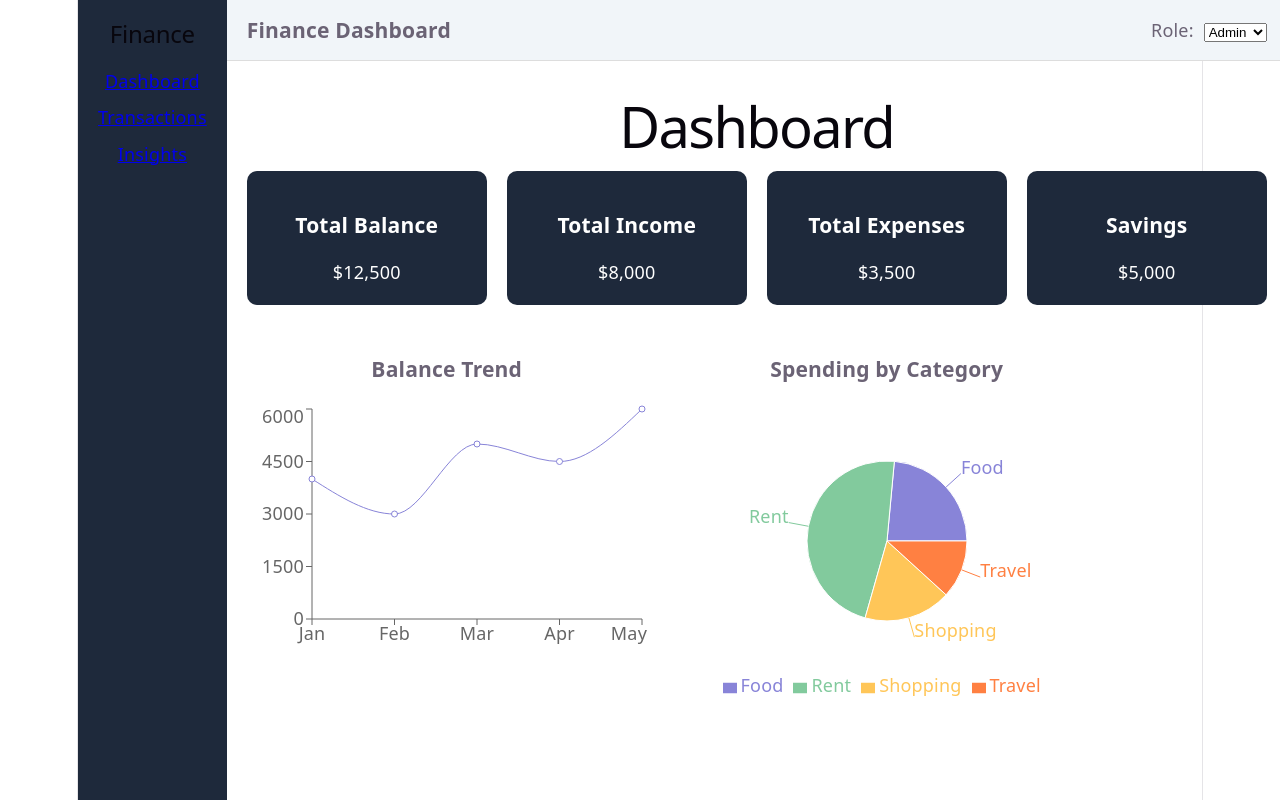
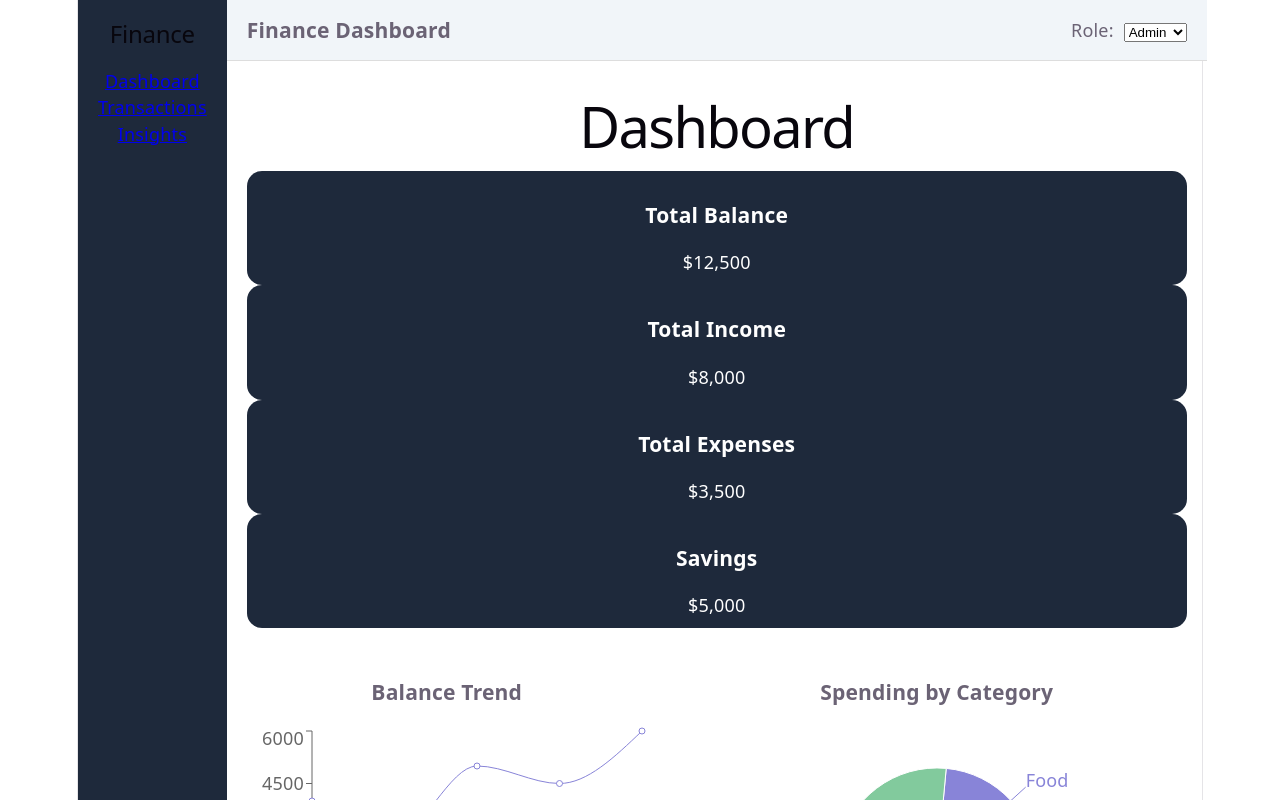
Before and after one commit to Hima001-dev/Finance-dashboard, a React (Vite) app: page / in a window 1280 px wide. Shown: the top 800 px of the page. Built offline with nearby package versions, Linux system fonts and the light colour scheme.

Commit message:
Improved responsive layout and added empty state handling

```diff
--- a/src/components/dashboard/Charts.jsx
+++ b/src/components/dashboard/Charts.jsx
@@ -42,12 +42,12 @@ const Charts = () => {
 
       <div>
         <h3>Spending by Category</h3>
-        <PieChart width={400} height={300}>
+        <PieChart width={500} height={310}>
           <Pie
             data={pieData}
             cx="50%"
             cy="50%"
-            outerRadius={80}
+            outerRadius={100}
             dataKey="value"
             label={({name}) =>name}
           >
--- a/src/components/dashboard/SummaryCards.jsx
+++ b/src/components/dashboard/SummaryCards.jsx
@@ -25,17 +25,18 @@ const SummaryCards = () => {
 };
 
 const styles = {
-  container: {
+  cardscontainer: {
     display: "flex",
+    flexWrap: "wrap",
     gap: "20px",
-    marginTop: "20px",
   },
   card: {
     background: "#1e293b",
     color: "white",
-    padding: "20px",
-    borderRadius: "10px",
-    width: "200px",
+    padding: "10px",
+    borderRadius: "15px",
+    minwidth: "200px",
+    flex: "1",
   },
 };
 
--- a/src/components/layout/Layout.jsx
+++ b/src/components/layout/Layout.jsx
@@ -21,6 +21,7 @@ const Layout = ({ children }) => {
 const styles = {
   container: {
     display: "flex",
+    minHeight: "100vh",
   },
   main: {
     flex: 1,
--- a/src/components/layout/Sidebar.jsx
+++ b/src/components/layout/Sidebar.jsx
@@ -25,9 +25,12 @@ const styles = {
     listStyle: "none",
     padding: 0,
     marginTop: "20px",
-    display: "flex",
-    flexDirection: "column",
-    gap: "10px",
+  },
+  link: {
+    color: "white",
+    textDecoration: "none",
+    display: "block",
+    margin: "10px 0",
   },
 };
 
--- a/src/components/transactions/TransactionsTable.jsx
+++ b/src/components/transactions/TransactionsTable.jsx
@@ -146,7 +146,7 @@ const TransactionsTable = () => {
           </button>
         )
       )}
-
+    <div style={{ overflowX: "auto" }}>
       <table style={styles.table}>
         <thead>
           <tr>
@@ -160,7 +160,14 @@ const TransactionsTable = () => {
         </thead>
 
         <tbody>
-          {filteredTransactions.map((transaction) => (
+          {filteredTransactions.length === 0 ? (
+            <tr>
+              <td colSpan="6" style={{ textAlign: "center" }}>
+                No transactions found
+              </td>
+            </tr>
+          ) : (
+            filteredTransactions.map((transaction) => (
               <tr key={transaction.id}>
                 <td>{transaction.date}</td>
                 <td>{transaction.description}</td>
@@ -178,9 +185,11 @@ const TransactionsTable = () => {
                   )}
                 </td>
               </tr>
-          ))}
+            ))
+          )}
         </tbody>
       </table>
+    </div>
     </div>
   );
 };
```
Lines whose indentation alone changed are shown as unchanged.
